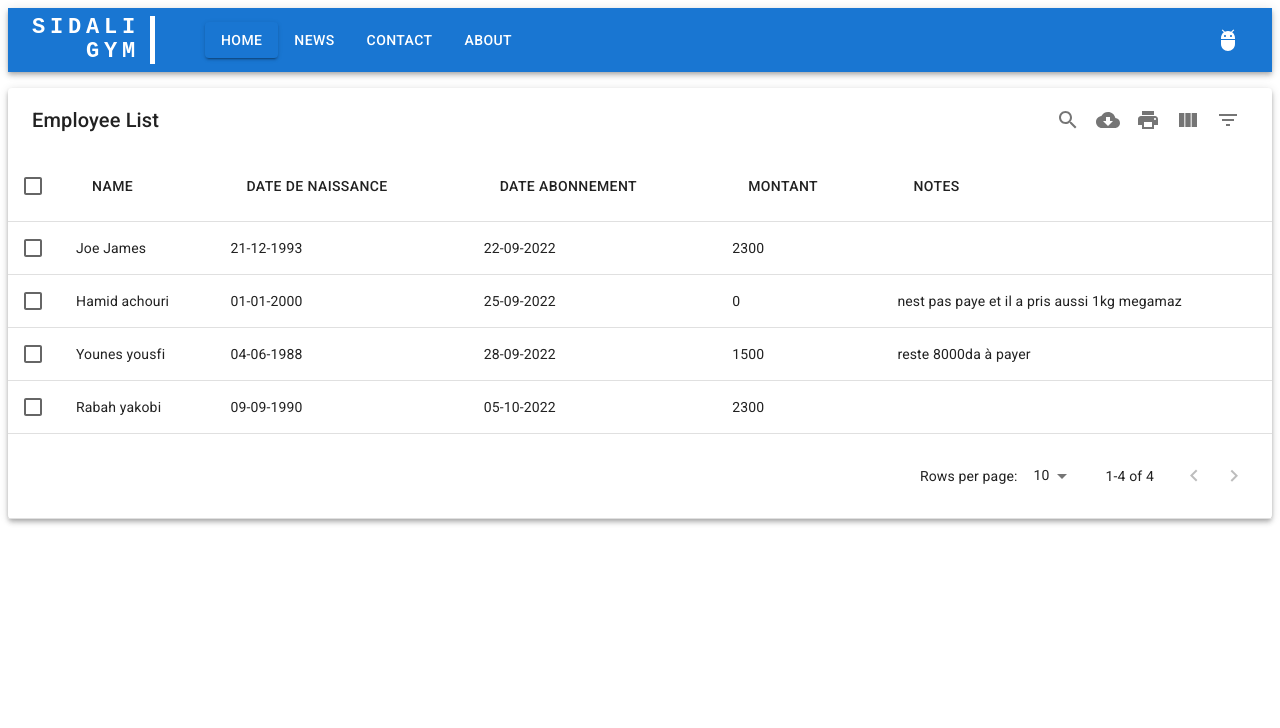
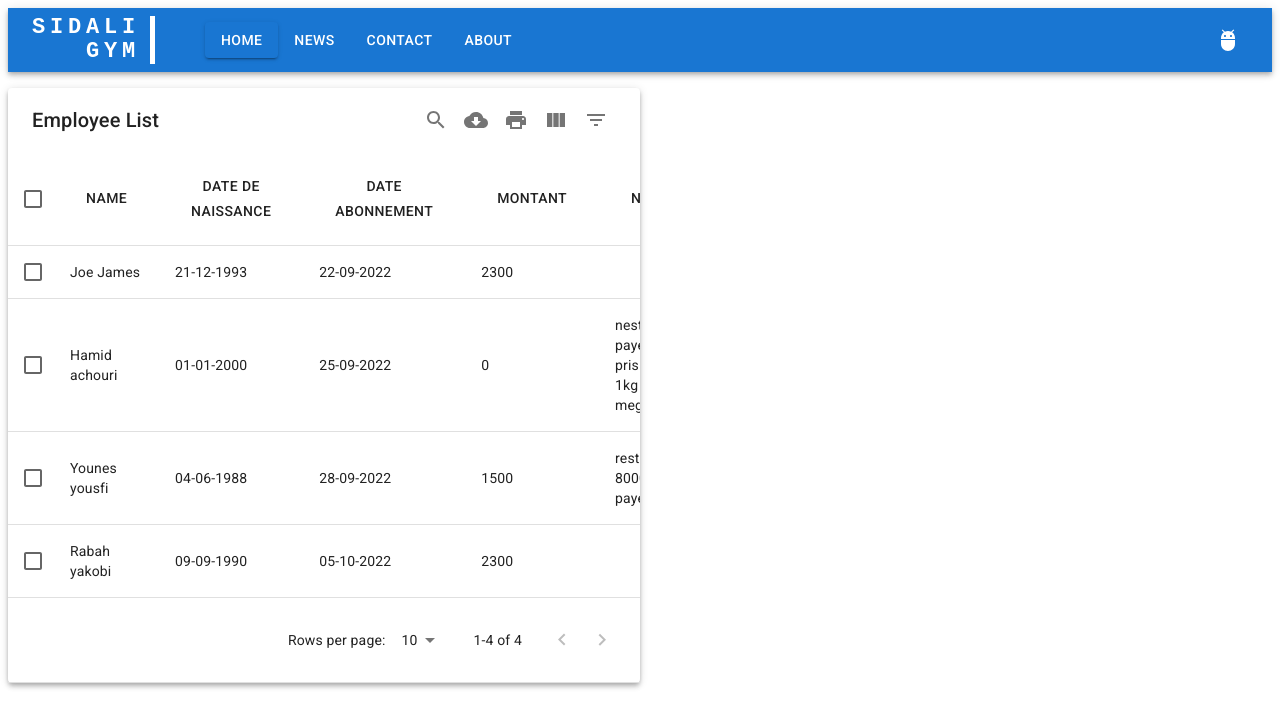
Before and after one commit to namrouche993/gymath, a React (Create React App) app: page /home in a window 1280 px wide. Shown: the top 728 px of the page. Built offline with nearby package versions, Linux system fonts and the light colour scheme.

Commit message:
add grid item into grid container to put xs and md

```diff
--- a/src/Home.js
+++ b/src/Home.js
@@ -22,7 +22,8 @@ export default function Home() {
   return (
     <div>
       {/*<Box sx={{maxWidth:{xs:'100px',md:'600px'}}}>*/}
-      <Grid sx={{width:{xs:'100%',md:'100%'}}}>
+    <Grid container>
+      <Grid item xs={12} md={6}>
         <MUIDataTable
           title={"Employee List"}
           data={data}
@@ -30,6 +31,7 @@ export default function Home() {
           options={options}
         />
         </Grid>
+      </Grid>
       {/* </Box> */}
     </div>
   )
```
